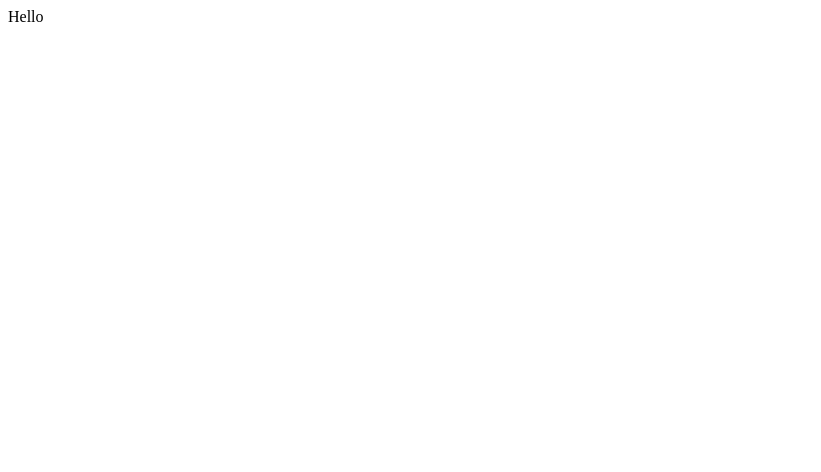
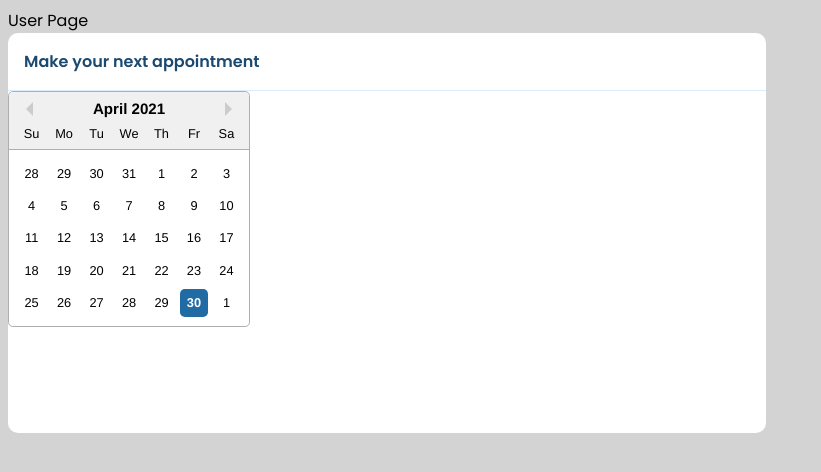
Before and after one commit to Sinnceree/code-challenge-appointment-scheduling, a React (Create React App) app in the folder hosting/: page /user/1 in a window 1280 px wide. Shown: the top 472 px of the page, without its empty margins (0-821 px from the left). Built offline with nearby package versions, Linux system fonts and the light colour scheme.

Commit message:
feat: added datepicker library

```diff
--- a/hosting/package.json
+++ b/hosting/package.json
@@ -14,6 +14,7 @@
     "firebase": "^8.3.0",
     "node-sass": "^5.0.0",
     "react": "^17.0.2",
+    "react-datepicker": "^3.8.0",
     "react-dom": "^17.0.1",
     "react-router-dom": "^5.2.0",
     "react-scripts": "4.0.3",
--- a/hosting/src/App.tsx
+++ b/hosting/src/App.tsx
@@ -1,12 +1,19 @@
-import React from 'react';
+import React from "react";
+import { BrowserRouter as Router, Route, Switch } from "react-router-dom"
+import LandingPage from "./pages/LandingPage";
+import UserPage from "./pages/UserPage";
+import "react-datepicker/dist/react-datepicker.css";
+import "./assets/css/main.scss"
 // import { helloWorld } from './sdk';
 
 const App = () => {
-
   return (
-    <div className="main-container">
-      Hello
-    </div>
+    <Router>
+      <Switch>
+        <Route exact path="/" component={LandingPage} />
+        <Route exact path="/user/:userId" component={UserPage} />
+      </Switch>
+    </Router>
   );
 }
 
--- a/hosting/src/assets/css/main.scss
+++ b/hosting/src/assets/css/main.scss
@@ -0,0 +1,27 @@
+@import url('https://fonts.googleapis.com/css2?family=Poppins:wght@400;500;600&display=swap');
+
+body, #root, html {
+  height: 100vh;
+  font-family: "Poppins", sans-serif;
+  background-color: lightgray;
+}
+
+$white: #fff;
+$darkBlue: #1b4970;
+$highlightBlue: #4381b5;
+
+.appointment-container {
+  width: 60%;
+  display: flex;
+  height: 400px;
+  border-radius: 10px;
+  flex-direction: column;
+  background-color: $white;
+
+  .header {
+    padding: 1rem;
+    font-weight: 600;
+    color: $darkBlue;
+    border-bottom: 1px solid #d9edff;
+  }
+}
--- /dev/null
+++ b/hosting/src/components/AppointmentBox/index.tsx
@@ -0,0 +1,31 @@
+import React, { useState } from "react";
+import DatePicker from "react-datepicker";
+
+const AppointmentBox = () => {
+  const [startDate, setStartDate] = useState(new Date());
+  const [endDate, setEndDate] = useState(null);
+  const onChange = dates => {
+    const [start, end] = dates;
+    setStartDate(start);
+    setEndDate(end);
+  };
+
+  return (
+    <div className="appointment-container">
+      <div className="header">Make your next appointment</div>
+      <div className="content">
+        <DatePicker
+        selected={startDate}
+        onChange={onChange}
+        startDate={startDate}
+        endDate={endDate}
+        selectsRange
+        inline
+      />
+      </div>
+
+    </div>
+  );
+}
+
+export default AppointmentBox;
--- /dev/null
+++ b/hosting/src/pages/LandingPage/index.tsx
@@ -0,0 +1,11 @@
+import React from "react";
+
+const LandingPage = () => {
+  return (
+    <div>
+      LandingPage
+    </div>
+  );
+}
+
+export default LandingPage;
--- /dev/null
+++ b/hosting/src/pages/UserPage/index.tsx
@@ -0,0 +1,14 @@
+import React from "react";
+import AppointmentBox from "../../components/AppointmentBox";
+
+const UserPage = () => {
+  return (
+    <div className="user-page">
+      User Page
+
+      <AppointmentBox />
+    </div>
+  );
+}
+
+export default UserPage;
```
Also changed, not shown: 1 other file (tests, documents, lock files or other folders).
